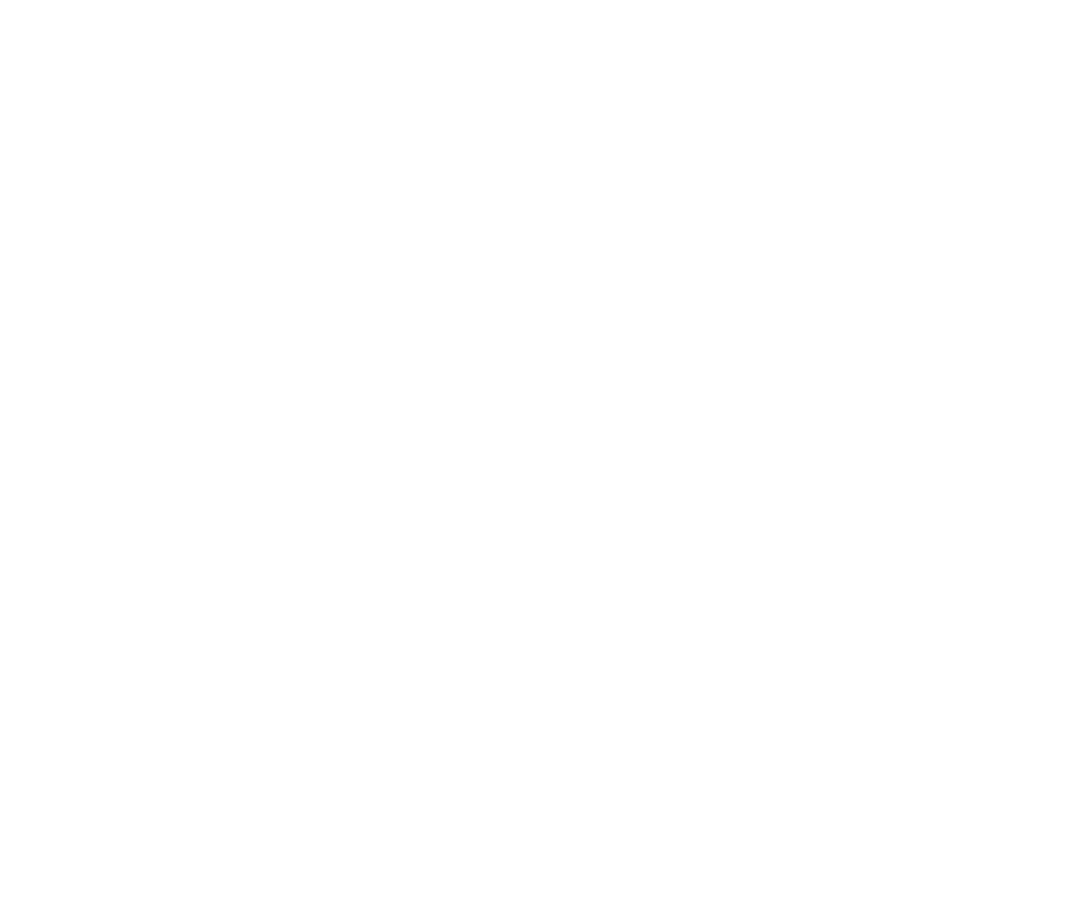
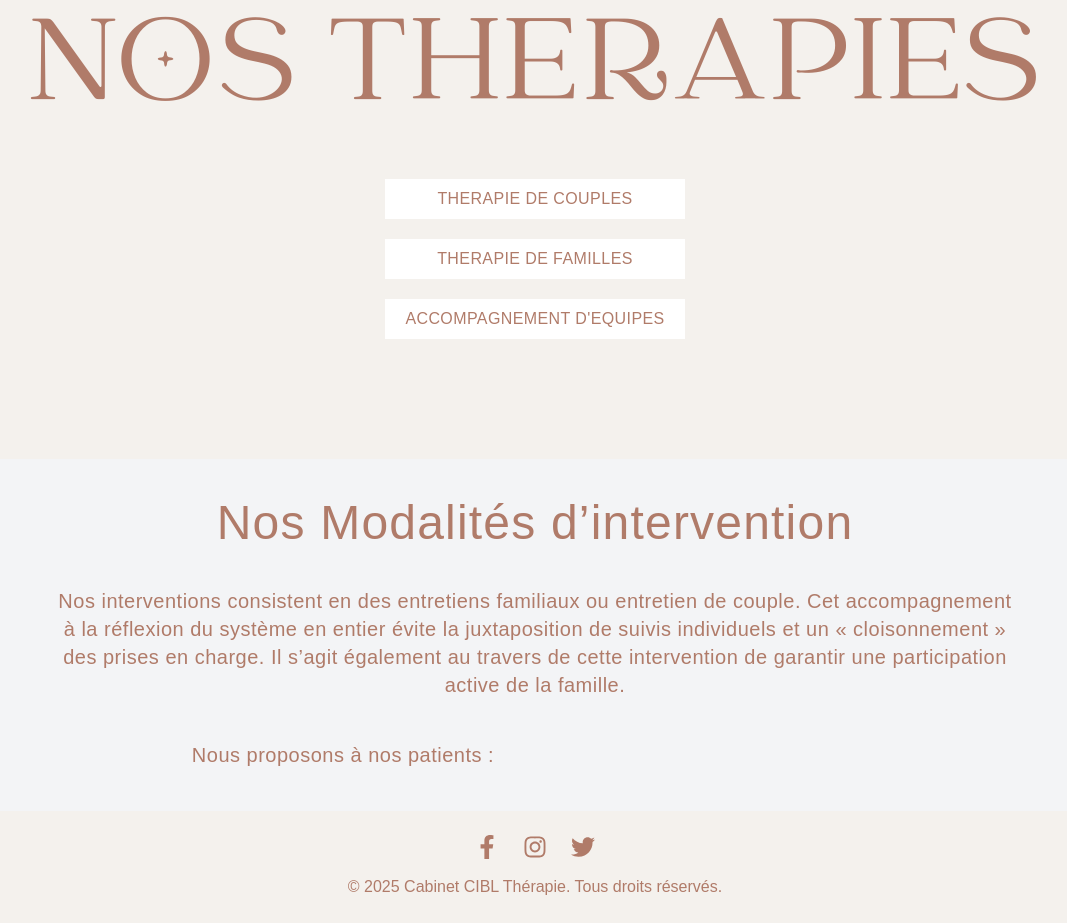
Before and after one commit to WilfriedROSE/cabinetcibl, a Next.js app: page /nostherapies in a window 1280 px wide. Shown: the part 280-1203 px from the top of the page, without its empty margins (105-1172 px from the left). Before the commit the page ends 800 px from the top, so only its background shows below. Built offline with nearby package versions, Linux system fonts and the light colour scheme; a web font is replaced by a local one.

Commit message:
mise à jour de la page nos therapies

```diff
--- a/src/components/DynamicHead.js
+++ b/src/components/DynamicHead.js
@@ -3,7 +3,7 @@
 export const DynamicHead = ({ title, description }) => {
     return (
         <Head>
-            <title>{title ? `${title} | Mon Site` : "Mon Site - Bienvenue"}</title>
+            <title>{title ? `${title} | Cabinet CIBL` : "Cabinet CIBL - Bienvenue"}</title>
             <meta name="description" content={description || "Site web construit avec Next.js"} />
             <meta name="viewport" content="width=device-width, initial-scale=1" />
             <link rel="icon" href="/favicon.ico" />
--- a/src/components/Navbar.js
+++ b/src/components/Navbar.js
@@ -26,7 +26,7 @@
                             <Link href="/nostherapies" className="block py-2 px-3 text-customBrown rounded-sm hover:bg-gray-100 md:bg-transparent md:border-0 md:hover:text-blue-700 md:p-0 dark:text-gray md:dark:hover:text-blue-500 dark:hover:bg-gray-700 dark:hover:text-gray md:dark:hover:bg-transparent">
                                 Nos Thérapies
                             </Link>
-                            <ul className="absolute left-0 hidden mt-2 space-y-2 bg-customBeige text-black group-hover:block">
+                            <ul className="absolute left-0 hidden mt-2 space-y-2 bg-customBeige text-black group-hover:flex">
                                 <li>
                                     <Link href="/Thérapie de Couples" className="block py-2 px-4 text-customBrown hover:bg-gray-200">Thérapie de Couples</Link>
                                 </li>
--- a/src/layout/MainLayout.js
+++ b/src/layout/MainLayout.js
@@ -6,9 +6,7 @@
 export const MainLayout = ({children, title, description}) => {
     return (
         <>
-        {/* 🏷️ Gestion dynamique du titre et de la description */}
         <DynamicHead title={title} description={description} />
-        {/* 🏗️ Layout global */}
         <Navbar />
             <main>{children}</main>
         <Footer />
--- a/src/pages/_app.js
+++ b/src/pages/_app.js
@@ -1,7 +1,6 @@
-import '@/styles/globals.css'; // Assure-toi du bon chemin
+import '@/styles/globals.css';
 
 function MyApp({ Component, pageProps }) {
     return <Component {...pageProps} />;
 }
-// pour push push push push
 export default MyApp;
--- a/src/pages/nostherapies.js
+++ b/src/pages/nostherapies.js
@@ -7,7 +7,21 @@
 
     return (
         <MainLayout title="Nos thérapies" description="Bienvenue sur notre site" >
-            <div>Nos Thérapies page</div>
+            <div className="bg-customBeige">
+                <div className="min-h-full p-10 flex flex-col items-center justify-center text-center bg-customBeige">
+                    <h1 className="text-extrabold mt-40 text-9xl font-catchy text-customBrown text-center tracking-wide">NOS THERAPIES</h1>
+                    <div className="w-1/4 mb-20">
+                        <h2 className="py-2 bg-white text-extrabold mt-10 text-l font-CocoGothic text-customBrown text-center tracking-wide">THERAPIE DE COUPLES</h2>
+                        <h2 className="py-2 bg-white text-extrabold mt-5 text-l font-CocoGothic text-customBrown text-center tracking-wide">THERAPIE DE FAMILLES</h2>
+                        <h2 className="py-2 bg-white text-extrabold mt-5 text-l font-CocoGothic text-customBrown text-center tracking-wide">ACCOMPAGNEMENT D'EQUIPES</h2>
+                    </div>
+                </div>
+                <div className="flex flex-col items-center justify-center text-center bg-gray-100">
+                    <p className="text-extrabold mt-10 text-5xl font-Catchy text-customBrown text-center tracking-wide">Nos Modalités d’intervention</p>
+                    <p className="ml-40 mt-10 text-xl font-CocoGothic text-customBrown text-center tracking-wide mr-40">Nos interventions consistent en des entretiens familiaux ou entretien de couple. Cet accompagnement à la réflexion du système en entier évite la juxtaposition de suivis individuels et un « cloisonnement » des prises en charge. Il s’agit également au travers de cette intervention de garantir une participation active de la famille.</p>
+                    <p className="mr-96 mt-10 mb-10 text-xl text-justify leading-relaxed font-CocoGothic text-customBrown tracking-wide">Nous proposons à nos patients :</p>
+                </div>
+            </div>
         </MainLayout>
     );
 };
```
Also changed, not shown: src/styles/globals.css (indentation only).
